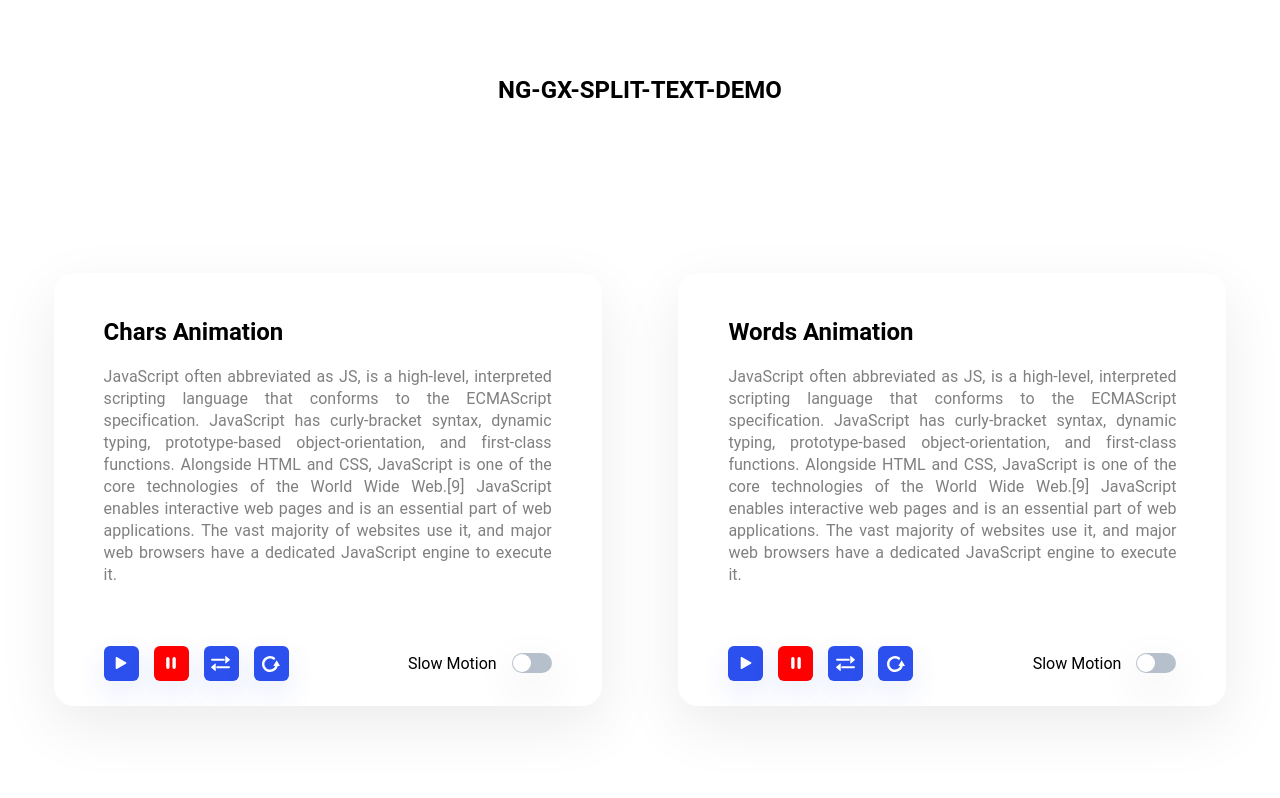
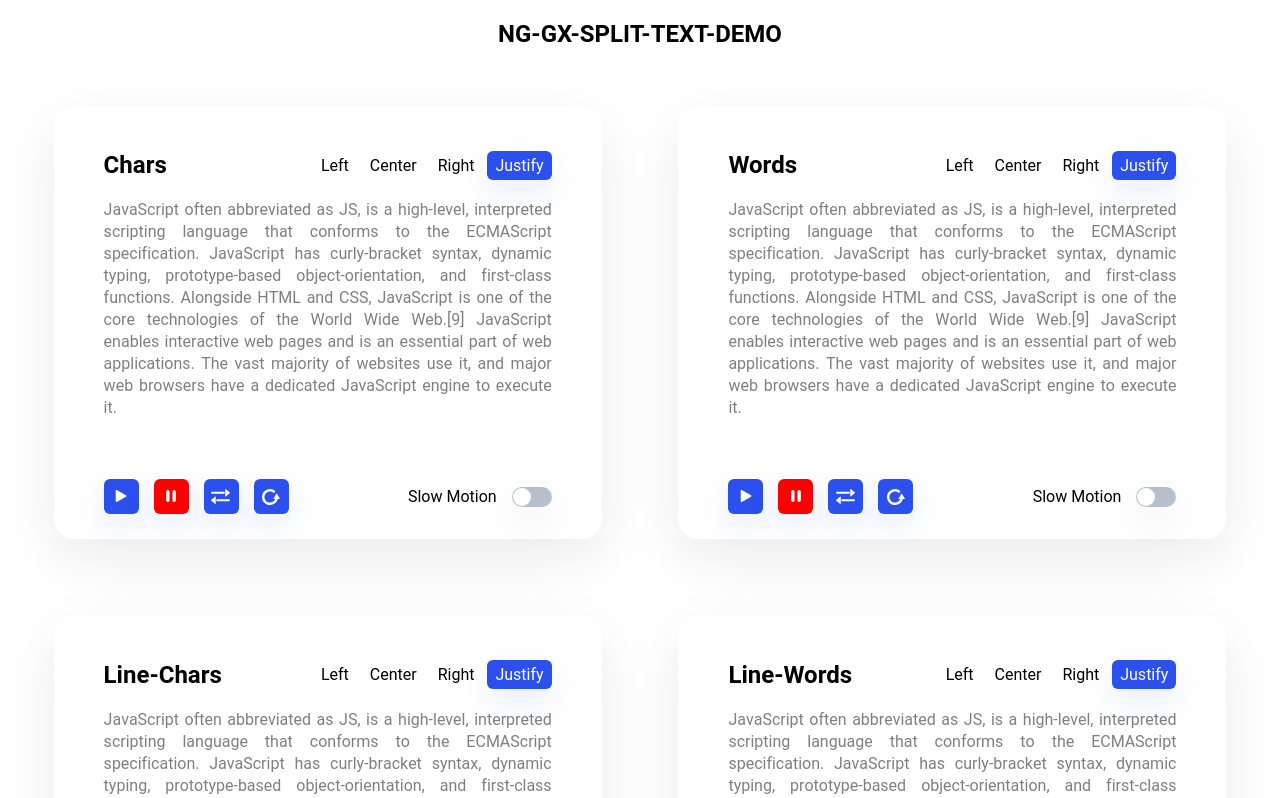
Before and after one commit to geex-arts/ng-gx-split-text, an Angular app: page / in a window 1280 px wide. Shown: the top 798 px of the page. Built offline with nearby package versions, Linux system fonts and the light colour scheme.

Commit message:
add align tabs

```diff
--- a/src/app/app.module.ts
+++ b/src/app/app.module.ts
@@ -2,7 +2,7 @@ import { BrowserModule } from '@angular/platform-browser';
 import { NgModule } from '@angular/core';
 
 import { AppComponent } from './app.component';
-import {NgGxSplitTextModule} from '../../projects/ng-gx-split-text/src/lib/ng-gx-split-text.module';
+import { NgGxSplitTextModule } from '../../projects/ng-gx-split-text/src/lib/ng-gx-split-text.module';
 import { CardComponent } from './components/card/card.component';
 
 @NgModule({
--- a/src/app/components/card/card.component.html
+++ b/src/app/components/card/card.component.html
@@ -1,7 +1,24 @@
 
 <div class="split-text__progress" #split_text_progress></div>
+<div class="split-text__header">
   <h2 class="split-text__card-title">{{cardName}}</h2>
-  <p class="split-text__text" #text ngGxSplitText>{{cardText}}</p>
+  <div class="split-text__align">
+    <span #split_text_align_item
+          class="split-text__align-item"
+          [class.split-text__align-item_active]="i === 3"
+          *ngFor="let align of aligns; let i = index;"
+
+          (click)="chooseAlign(i)"
+    >{{align}}</span>
+  </div>
+</div>
+<!--[ngClass]="['split-text__text_' + currentAlign?.align]"-->
+  <p class="split-text__text" #text
+
+     [class.split-text__text_left]="currentAlignIndex === 0"
+     [class.split-text__text_center]="currentAlignIndex === 1"
+     [class.split-text__text_right]="currentAlignIndex === 2"
+     [class.split-text__text_justify]="currentAlignIndex === 3" ngGxSplitText>{{cardText}}</p>
   <div class="split-text__controls">
     <div class="split-text__buttons">
       <button class="split-text__btn split-text__btn_play"
--- a/src/app/components/card/card.component.ts
+++ b/src/app/components/card/card.component.ts
@@ -1,4 +1,4 @@
-import { AfterViewInit, ChangeDetectorRef, Component, ElementRef, Input, OnInit, ViewChild } from '@angular/core';
+import { AfterViewInit, ChangeDetectorRef, Component, ElementRef, Input, OnInit, QueryList, ViewChild, ViewChildren } from '@angular/core';
 import { TimelineMax } from 'gsap';
 import { NgGxSplitTextDirective } from '../../../../projects/ng-gx-split-text/src/lib/directives/ng-gx-split-text.directive';
 
@@ -14,14 +14,24 @@ export class CardComponent implements OnInit, AfterViewInit {
   @ViewChild('text', {static: true, read: NgGxSplitTextDirective}) text: NgGxSplitTextDirective;
   @ViewChild('split_text_progress', {static: true}) splitTextProgress: ElementRef<HTMLElement>;
 
+  @ViewChildren('split_text_align_item') splitTextAlignItem = new QueryList<ElementRef<HTMLElement>>();
+
   tlText = new TimelineMax({
     onUpdate: () => {
       this.splitTextProgress.nativeElement.style.transform = `scaleX(${this.tlText.progress()})`;
     }
   });
+
   textReverse = false;
   textSlowMotion = false;
   textPause = true;
+
+  aligns = ['Left', 'Center', 'Right', 'Justify'];
+  currentAlignIndex = 3;
+
+  get currentAlign() {
+    return this.aligns[this.currentAlignIndex];
+  }
 
   constructor(private cd: ChangeDetectorRef) {
   }
@@ -30,6 +40,17 @@ export class CardComponent implements OnInit, AfterViewInit {
   }
 
   ngAfterViewInit(): void {
+  }
+
+  chooseAlign(i) {
+    this.currentAlignIndex = i;
+    this.splitTextAlignItem.forEach((item, index) => {
+      if (i === index) {
+        item.nativeElement.classList.add('split-text__align-item_active');
+      } else {
+        item.nativeElement.classList.remove('split-text__align-item_active');
+      }
+    });
   }
 
   textPlayAnimation() {
--- a/src/app/stubs/cards.ts
+++ b/src/app/stubs/cards.ts
@@ -1,10 +1,18 @@
 export const cards = [
   {
-    name: 'Chars Animation',
+    name: 'Chars',
     text: 'JavaScript often abbreviated as JS, is a high-level, interpreted scripting language that conforms to the ECMAScript specification. JavaScript has curly-bracket syntax, dynamic typing, prototype-based object-orientation, and first-class functions. Alongside HTML and CSS, JavaScript is one of the core technologies of the World Wide Web.[9] JavaScript enables interactive web pages and is an essential part of web applications. The vast majority of websites use it, and major web browsers have a dedicated JavaScript engine to execute it.',
   },
   {
-    name: 'Words Animation',
+    name: 'Words',
+    text: 'JavaScript often abbreviated as JS, is a high-level, interpreted scripting language that conforms to the ECMAScript specification. JavaScript has curly-bracket syntax, dynamic typing, prototype-based object-orientation, and first-class functions. Alongside HTML and CSS, JavaScript is one of the core technologies of the World Wide Web.[9] JavaScript enables interactive web pages and is an essential part of web applications. The vast majority of websites use it, and major web browsers have a dedicated JavaScript engine to execute it.',
+  },
+  {
+    name: 'Line-Chars',
+    text: 'JavaScript often abbreviated as JS, is a high-level, interpreted scripting language that conforms to the ECMAScript specification. JavaScript has curly-bracket syntax, dynamic typing, prototype-based object-orientation, and first-class functions. Alongside HTML and CSS, JavaScript is one of the core technologies of the World Wide Web.[9] JavaScript enables interactive web pages and is an essential part of web applications. The vast majority of websites use it, and major web browsers have a dedicated JavaScript engine to execute it.',
+  },
+  {
+    name: 'Line-Words',
     text: 'JavaScript often abbreviated as JS, is a high-level, interpreted scripting language that conforms to the ECMAScript specification. JavaScript has curly-bracket syntax, dynamic typing, prototype-based object-orientation, and first-class functions. Alongside HTML and CSS, JavaScript is one of the core technologies of the World Wide Web.[9] JavaScript enables interactive web pages and is an essential part of web applications. The vast majority of websites use it, and major web browsers have a dedicated JavaScript engine to execute it.',
   },
 ];
--- a/src/styles.scss
+++ b/src/styles.scss
@@ -50,11 +50,54 @@ body {
   transform-origin: 0 50%;
 }
 
+.split-text__header {
+  display: flex;
+  justify-content: space-between;
+  align-items: center;
+}
+
+.split-text__card-title {
+  display: inline-block;
+}
+.split-text__align {
+  display: flex;
+  justify-content: flex-end;
+  align-items: center;
+}
+.split-text__align-item {
+  margin-left: 5px;
+  padding: 5px 8px;
+  border-radius: 6px;
+  transition: background-color 0.3s ease, color 0.3s ease;
+  user-select: none;
+  cursor: pointer;
+
+}
+
+.split-text__align-item_active {
+  background-color: #2B50ED;
+  box-shadow: 0 12px 30px 0 rgba(43, 80, 237, 0.10);
+  color: #ffffff;
+
+}
+
 .split-text__text {
   text-align: justify;
   margin: 0 0 60px 0;
   line-height: 22px;
   color: rgba(#000000, 0.5);
+}
+.split-text__text_left {
+  text-align: left;
+}
+.split-text__text_center {
+  text-align: center;
+}
+.split-text__text_right {
+  text-align: right;
+}
+.split-text__text_justify {
+  text-align: justify;
 }
 
 .split-text__controls {
```
